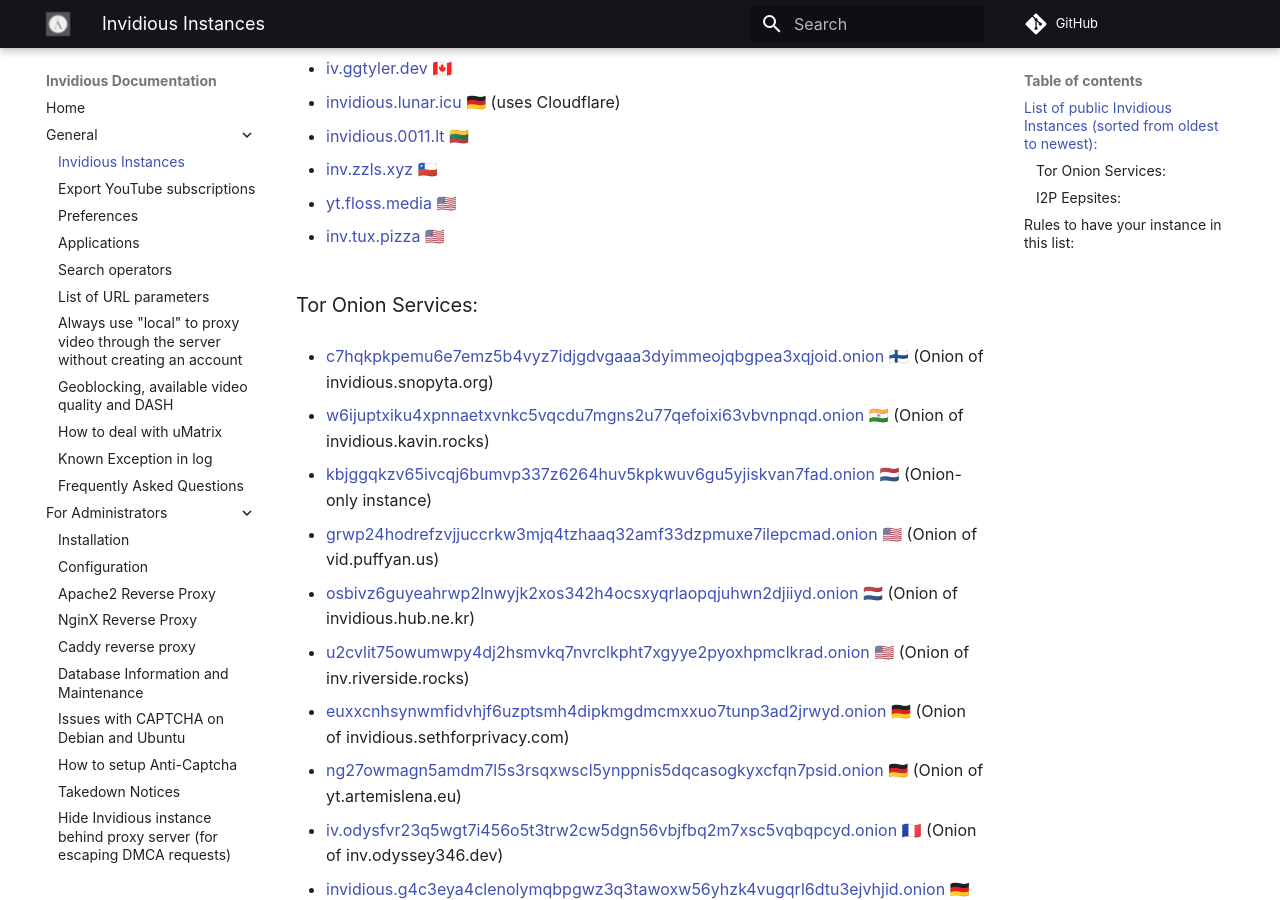
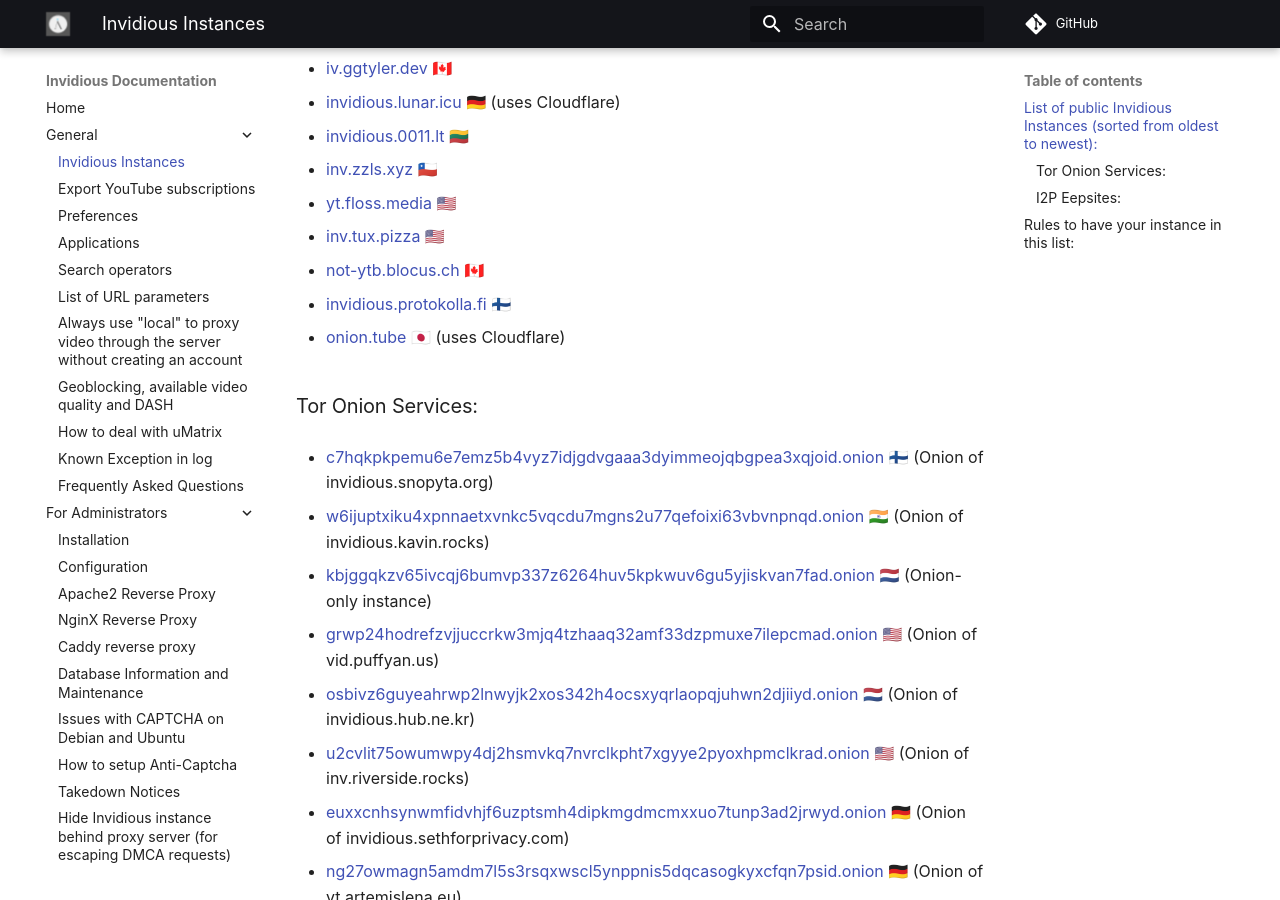
Before and after one commit to iv-org/documentation, an MkDocs documentation site: the page built from docs/instances.md, in a window 1280 px wide and 900 px high, scrolled down 927 px. Built offline with MkDocs 1.6.1 and Material for MkDocs 9.7.7, drawn with Linux system fonts in a browser that asks for light colours; comment, search, counter and statistics services are not loaded.

Commit message:
Add new instances
Closes #380
Closes #375
Closes #376

```diff
--- a/docs/instances.md
+++ b/docs/instances.md
@@ -50,6 +50,11 @@
 
 * [inv.tux.pizza](https://inv.tux.pizza) 🇺🇸
 
+* [not-ytb.blocus.ch](https://not-ytb.blocus.ch) 🇨🇦
+
+* [invidious.protokolla.fi](https://invidious.protokolla.fi) 🇫🇮
+
+* [onion.tube](https://onion.tube) 🇯🇵 (uses Cloudflare)
 
 ### Tor Onion Services:
 * [c7hqkpkpemu6e7emz5b4vyz7idjgdvgaaa3dyimmeojqbgpea3xqjoid.onion](http://c7hqkpkpemu6e7emz5b4vyz7idjgdvgaaa3dyimmeojqbgpea3xqjoid.onion) 🇫🇮 (Onion of invidious.snopyta.org)
```
